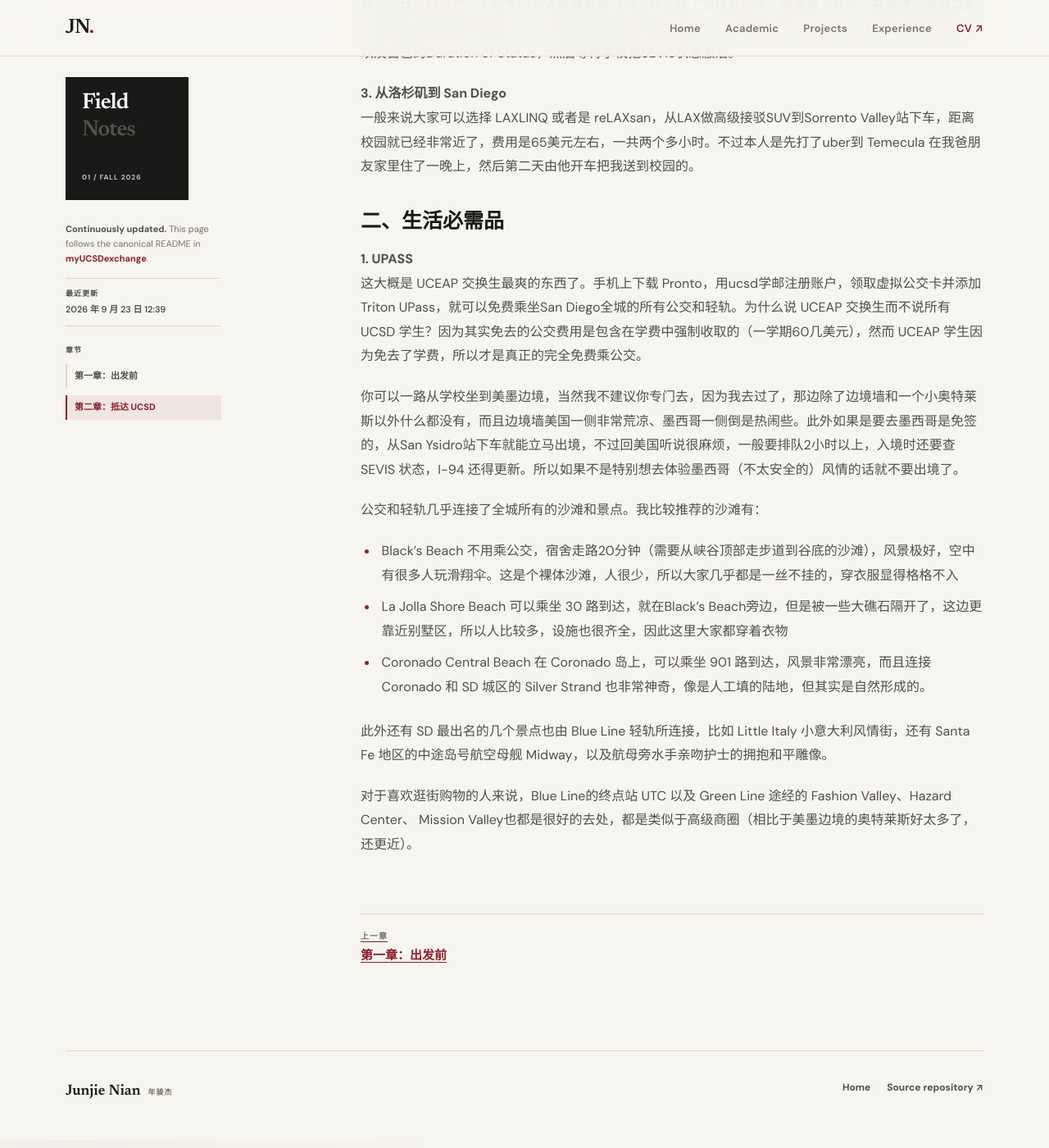
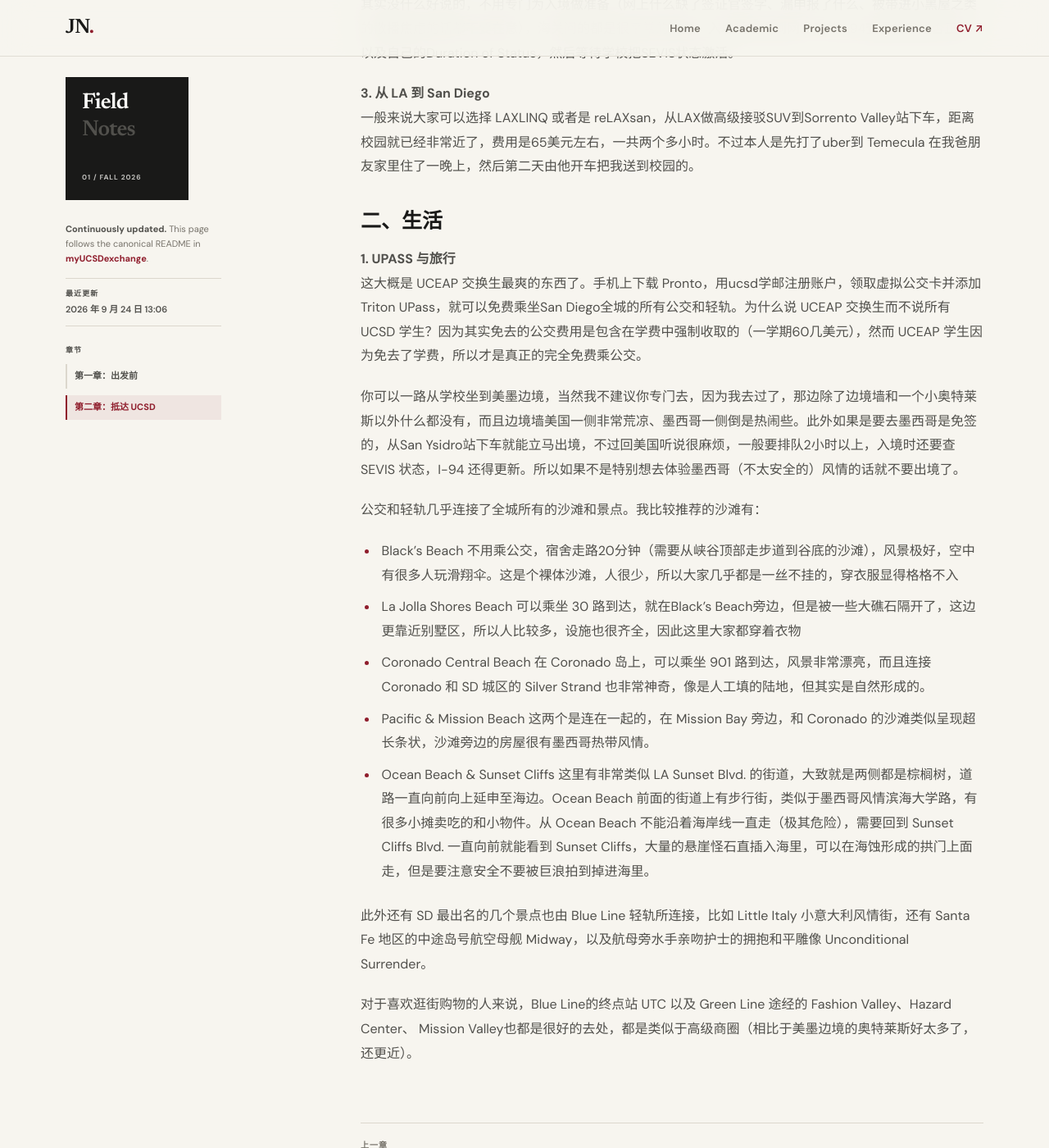
Before and after one commit to JunjieNian/JunjieNian.github.io, a Jekyll site: the page built from exchange-pages/2.md, in a window 1280 px wide and 1400 px high, scrolled down 898 px. Shown: the whole window at 82% size. Built offline with Jekyll 4.4.1, drawn with Linux system fonts in a browser that asks for light colours.

Commit message:
Sync UCSD exchange notes

```diff
--- a/exchange-pages/2.md
+++ b/exchange-pages/2.md
@@ -4,8 +4,8 @@ layout: exchange
 title: "第二章：抵达 UCSD | 我的 UCSD 交换经历"
 description: "Junjie Nian 持续更新的 UCSD 交换经历：从申请、行前准备到校园生活，为后来的交换生提供个人经验参考。"
 permalink: "/exchange/2/"
-last_updated: "2026-09-23T12:39:59+08:00"
-last_updated_display: "2026 年 9 月 23 日 12:39"
+last_updated: "2026-09-24T13:06:30+08:00"
+last_updated_display: "2026 年 9 月 24 日 13:06"
 chapter_number: 2
 chapters:
   - number: 1
@@ -36,13 +36,13 @@ chapters:
 
 其实没什么好说的，不用专门为入境做准备（网上什么缺了签证官签字、漏申报了什么、被带进小黑屋之类的散播焦虑的话都不要在意），海关问的都是很平常的问题。入境后记得到网上下载I-94查看信息是否正确以及自己的Duration of Status，然后等待学校把SEVIS状态激活。
 
-#### 3. 从洛杉矶到 San Diego
+#### 3. 从 LA 到 San Diego
 
 一般来说大家可以选择 LAXLINQ 或者是 reLAXsan，从LAX做高级接驳SUV到Sorrento Valley站下车，距离校园就已经非常近了，费用是65美元左右，一共两个多小时。不过本人是先打了uber到 Temecula 在我爸朋友家里住了一晚上，然后第二天由他开车把我送到校园的。
 
-### 二、生活必需品
+### 二、生活
 
-#### 1. UPASS
+#### 1. UPASS 与旅行
 
 这大概是 UCEAP 交换生最爽的东西了。手机上下载 Pronto，用ucsd学邮注册账户，领取虚拟公交卡并添加Triton UPass，就可以免费乘坐San Diego全城的所有公交和轻轨。为什么说 UCEAP 交换生而不说所有 UCSD 学生？因为其实免去的公交费用是包含在学费中强制收取的（一学期60几美元），然而 UCEAP 学生因为免去了学费，所以才是真正的完全免费乘公交。
 
@@ -51,11 +51,15 @@ chapters:
 公交和轻轨几乎连接了全城所有的沙滩和景点。我比较推荐的沙滩有：
 - Black's Beach
   不用乘公交，宿舍走路20分钟（需要从峡谷顶部走步道到谷底的沙滩），风景极好，空中有很多人玩滑翔伞。这是个裸体沙滩，人很少，所以大家几乎都是一丝不挂的，穿衣服显得格格不入
-- La Jolla Shore Beach
+- La Jolla Shores Beach
   可以乘坐 30 路到达，就在Black's Beach旁边，但是被一些大礁石隔开了，这边更靠近别墅区，所以人比较多，设施也很齐全，因此这里大家都穿着衣物
 - Coronado Central Beach
   在 Coronado 岛上，可以乘坐 901 路到达，风景非常漂亮，而且连接 Coronado 和 SD 城区的 Silver Strand 也非常神奇，像是人工填的陆地，但其实是自然形成的。
+- Pacific & Mission Beach
+  这两个是连在一起的，在 Mission Bay 旁边，和 Coronado 的沙滩类似呈现超长条状，沙滩旁边的房屋很有墨西哥热带风情。
+- Ocean Beach & Sunset Cliffs
+  这里有非常类似 LA Sunset Blvd. 的街道，大致就是两侧都是棕榈树，道路一直向前向上延申至海边。Ocean Beach 前面的街道上有步行街，类似于墨西哥风情滨海大学路，有很多小摊卖吃的和小物件。从 Ocean Beach 不能沿着海岸线一直走（极其危险），需要回到 Sunset Cliffs Blvd. 一直向前就能看到 Sunset Cliffs，大量的悬崖怪石直插入海里，可以在海蚀形成的拱门上面走，但是要注意安全不要被巨浪拍到掉进海里。
 
-此外还有 SD 最出名的几个景点也由 Blue Line 轻轨所连接，比如 Little Italy 小意大利风情街，还有 Santa Fe 地区的中途岛号航空母舰 Midway，以及航母旁水手亲吻护士的拥抱和平雕像。
+此外还有 SD 最出名的几个景点也由 Blue Line 轻轨所连接，比如 Little Italy 小意大利风情街，还有 Santa Fe 地区的中途岛号航空母舰 Midway，以及航母旁水手亲吻护士的拥抱和平雕像 Unconditional Surrender。
 
 对于喜欢逛街购物的人来说，Blue Line的终点站 UTC 以及 Green Line 途经的 Fashion Valley、Hazard Center、 Mission Valley也都是很好的去处，都是类似于高级商圈（相比于美墨边境的奥特莱斯好太多了，还更近）。
```
Also changed, not shown: exchange.md (+2 -2 lines).
